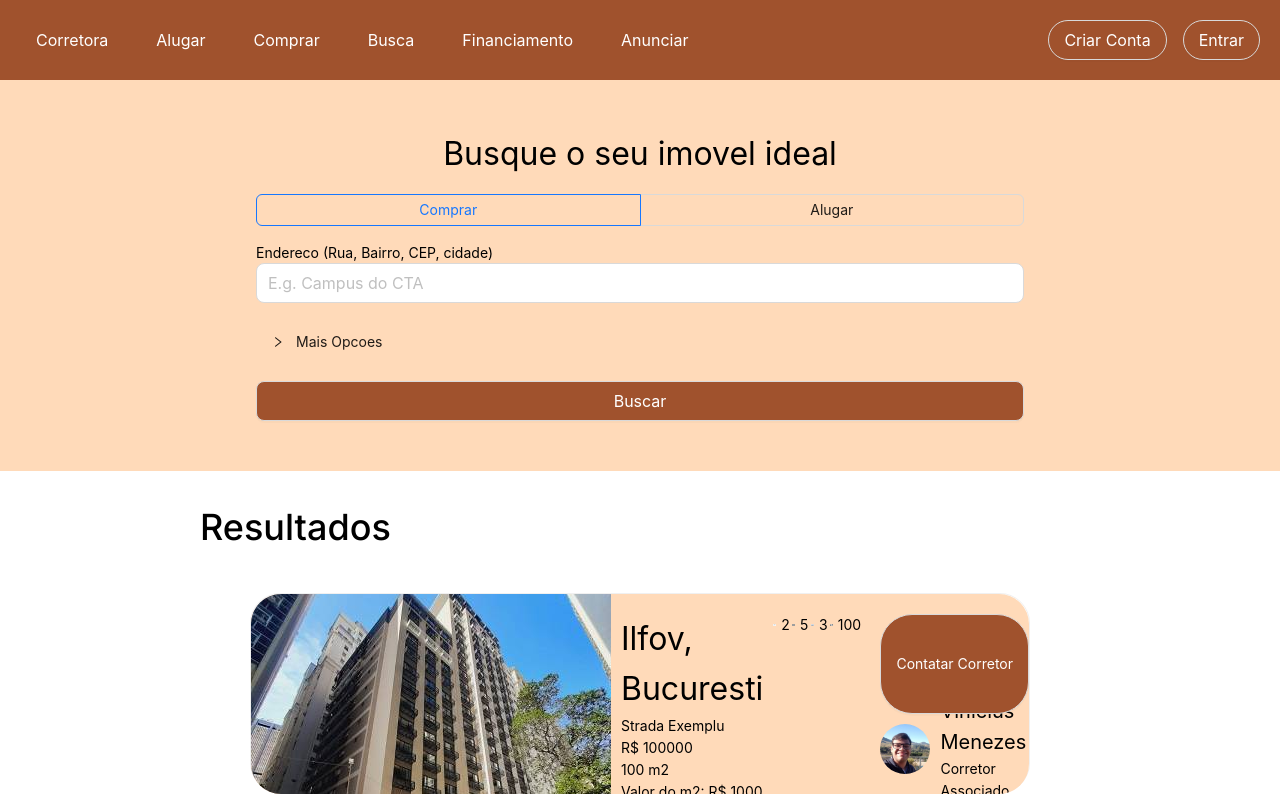
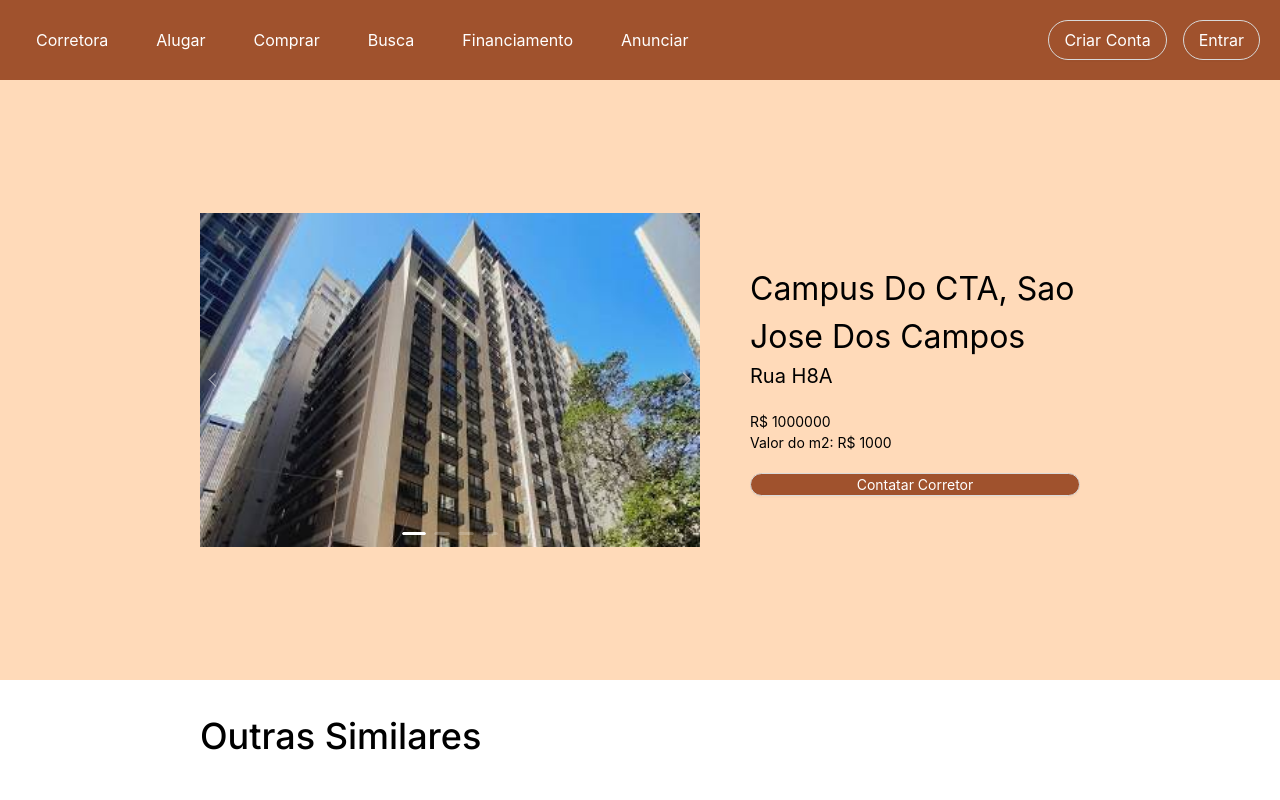
Before and after one commit to SteliosKarvanis/CSI29, a Next.js app in the folder frontend/: page /product in a window 1280 px wide. Shown: the top 800 px of the page. Built offline with nearby package versions, Linux system fonts and the light colour scheme.

Commit message:
implementing product page

```diff
--- a/frontend/src/app/product/page.tsx
+++ b/frontend/src/app/product/page.tsx
@@ -1,11 +1,15 @@
-import { HorizontalCard } from "@/components/HorizontalCard";
+"use client";
 import { HorizontalCardList } from "@/components/HorizontalCardList";
-import { Search } from "@/components/Search";
-import { HorizontalCardListProps } from "@/lib/types";
+import { ProductView } from "@/components/ProductView";
+import {
+  HorizontalCardListProps,
+  HorizontalCardProps,
+  ProductProps,
+} from "@/lib/types";
 import { Col } from "antd";
 
-export default function SearchPage() {
-  const card = {
+export default function ProductPage() {
+  const card: HorizontalCardProps = {
     imgSrc: "/house_example.jpg",
     city: "Bucuresti",
     county: "Ilfov",
@@ -37,14 +41,35 @@ export default function SearchPage() {
       imgSrc: "broker.png",
     },
   };
+
+  const imagesProps: ProductProps = {
+    city: "Sao Jose Dos Campos",
+    district: "Campus Do CTA",
+    county: "Sao Paulo",
+    street: "Rua H8A",
+    price: 1000000,
+    pricePerSquareMeter: 1000,
+    images: [
+      "/house_example.jpg",
+      "/house_example.jpg",
+      "/house_example.jpg",
+      "/house_example.jpg",
+      // Add more image URLs as needed
+    ],
+  };
   const cardsList: HorizontalCardListProps = {
-    name: "Resultados",
+    name: "Outras Similares",
+    cards: [card, card, card],
+  };
+  const cardsList2: HorizontalCardListProps = {
+    name: "Outros Proximos",
     cards: [card, card, card],
   };
   return (
     <Col>
-      <Search />
+      <ProductView {...imagesProps} />
       <HorizontalCardList {...cardsList} />
+      <HorizontalCardList {...cardsList2} />
     </Col>
   );
 }
--- a/frontend/src/components/HorizontalCardList/index.tsx
+++ b/frontend/src/components/HorizontalCardList/index.tsx
@@ -34,7 +34,7 @@ export const HorizontalCardList = (
           wordWrap: "break-word",
         }}
       >
-        Resultados
+        {props.name}
       </div>
       <div
         style={{
--- a/frontend/src/components/ProductView/index.tsx
+++ b/frontend/src/components/ProductView/index.tsx
@@ -1,3 +1,64 @@
-export const ProductView = (): JSX.Element => {
-  return <></>;
+import { Button, Carousel, Flex, Row } from "antd";
+import { ProductProps } from "@/lib/types";
+import {
+  background_color_default,
+  background_color_secondary,
+} from "@/lib/constants";
+import { ImageGallery } from "./media";
+
+export const ProductView = (props: ProductProps): JSX.Element => {
+  const infosCol = (
+    <Flex
+      vertical
+      align="flex-start"
+      justify="center"
+      gap={20}
+      style={{
+        width: "100%",
+        height: "100%",
+      }}
+    >
+      <div>
+        <p style={{ fontSize: "32px", color: "black" }}>
+          {props.district + ", " + props.city}
+        </p>
+        <p style={{ fontSize: "20px", color: "black" }}>{props.street}</p>
+      </div>
+      <div>
+        <p style={{ color: "black" }}>{"R$ " + props.price}</p>
+        <p style={{ color: "black" }}>
+          {"Valor do m2: R$ " + props.pricePerSquareMeter}
+        </p>
+      </div>
+      <Button
+        shape="round"
+        style={{
+          background: background_color_default,
+          color: "white",
+          height: "100%",
+          width: "100%",
+        }}
+      >
+        Contatar Corretor
+      </Button>
+    </Flex>
+  );
+
+  return (
+    <Flex
+      align="center"
+      justify="center"
+      gap={50}
+      style={{
+        height: "600px",
+        width: "100%",
+        overflow: "hidden",
+        padding: "200px",
+        background: background_color_secondary,
+      }}
+    >
+      <ImageGallery images={props.images} size="500px" />
+      {infosCol}
+    </Flex>
+  );
 };
--- a/frontend/src/components/ProductView/media.tsx
+++ b/frontend/src/components/ProductView/media.tsx
@@ -1,48 +1,24 @@
-export interface MediaProps {
-  primary: string;
-  secondary: string[];
-}
+import { ImageGalleryProps } from "@/lib/types";
+import { Carousel } from "antd";
 
-export const MediaView = (props: MediaProps): JSX.Element => {
+export const ImageGallery = (props: ImageGalleryProps): JSX.Element => {
   return (
-    <div
-      style={{
-        width: "100%",
-        height: "100%",
-        flexDirection: "column",
-        justifyContent: "center",
-        alignItems: "center",
-        gap: "21px",
-        display: "inline-flex",
-      }}
+    <Carousel
+      arrows
+      style={{ width: props.size, height: "auto", alignItems: "center" }}
     >
-      <img
-        style={{ alignSelf: "stretch", height: "400px" }}
-        src={props.primary}
-      />
-      <div
-        style={{
-          alignSelf: "stretch",
-          height: "100px",
-          justifyContent: "flex-start",
-          alignItems: "flex-start",
-          gap: "21px",
-          display: "inline-flex",
-        }}
-      >
-        <img
-          style={{ flex: "1 1 0", alignSelf: "stretch" }}
-          src="https://via.placeholder.com/184x100"
-        />
-        <img
-          style={{ flex: "1 1 0", alignSelf: "stretch" }}
-          src="https://via.placeholder.com/184x100"
-        />
-        <img
-          style={{ flex: "1 1 0", alignSelf: "stretch" }}
-          src="https://via.placeholder.com/184x100"
-        />
-      </div>
-    </div>
+      {props.images.map((image, index) => (
+        <div key={index}>
+          <img
+            src={image}
+            style={{
+              width: "100%",
+              height: "100%",
+              objectFit: "cover",
+            }}
+          />
+        </div>
+      ))}
+    </Carousel>
   );
 };
```
Also changed, not shown: frontend/src/lib/types.ts (+16 -0 lines), frontend/src/components/ProductView/infos.tsx (deleted).
